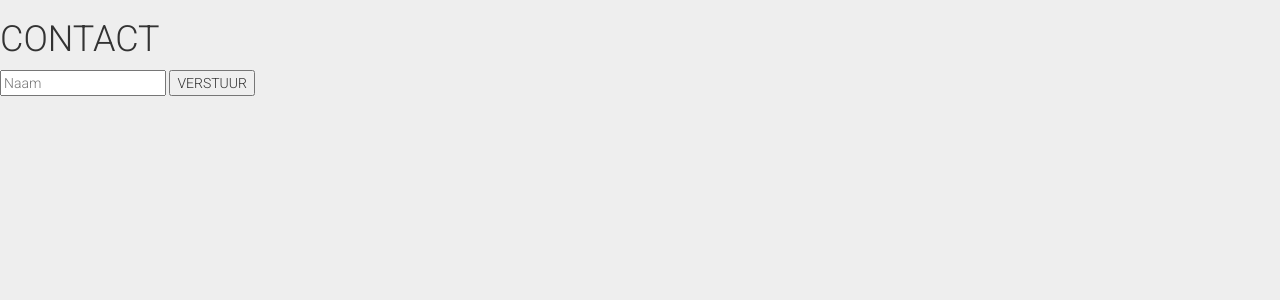
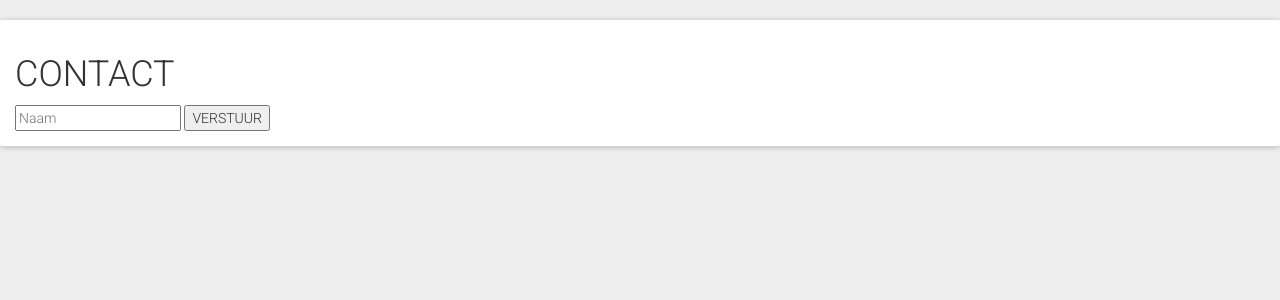
Before and after one commit to jeroen1322/VideoVerhuurProject-4AM2A, a PHP site: template resources/views/contact.php in a window 1280 px wide. Shown: the part 60-360 px from the top of the page. Run offline with PHP 8.4, Linux system fonts and the light colour scheme; the template is opened without the code that fills it, so the values that code supplies are empty.

Commit message:
Added a Bootstrap Panel to every view.

```diff
--- a/resources/views/contact.php
+++ b/resources/views/contact.php
@@ -1,8 +1,12 @@
-<h1>CONTACT</h1>
-<form method="post">
-  <input type="text" name="naam" placeholder="Naam">
-  <input type="submit" name="submit" value="VERSTUUR">
-</form>
+<div class="panel panel-default">
+  <div class="panel-body">
+    <h1>CONTACT</h1>
+    <form method="post">
+      <input type="text" name="naam" placeholder="Naam">
+      <input type="submit" name="submit" value="VERSTUUR">
+    </form>
+  </div>
+</div>
 
 <?php
 echo($_POST['naam']);
--- a/resources/views/filmaanbod.php
+++ b/resources/views/filmaanbod.php
@@ -1 +1,5 @@
-<h1>FILMAANBOD</h1>
+<div class="panel panel-default">
+  <div class="panel-body">
+    <h1>FILMAANBOD</h1>
+  </div>
+</div>
--- a/resources/views/filmdetail.php
+++ b/resources/views/filmdetail.php
@@ -1 +1,5 @@
-<h1>FILM DETAILS</h1>
+<div class="panel panel-default">
+  <div class="panel-body">
+    <h1>FILM DETAILS</h1>
+  </div>
+</div>
--- a/resources/views/filmtoevoegen.php
+++ b/resources/views/filmtoevoegen.php
@@ -1 +1,5 @@
-<h1>FILM TOEVOEGEN</h1>
+<div class="panel panel-default">
+  <div class="panel-body">
+    <h1>FILM TOEVOEGEN</h1>
+  </di>
+</div>
--- a/resources/views/home.php
+++ b/resources/views/home.php
@@ -1 +1,5 @@
-<h1>HOME</h1>
+<div class="panel panel-default">
+  <div class="panel-body">
+    <h1>HOME</h1>
+  </div>
+</div>
--- a/resources/views/login.php
+++ b/resources/views/login.php
@@ -1,9 +1,14 @@
+<div class="panel panel-default">
+  <div class="panel-body">
     <h1>LOGIN</h1>
     <form method="post">
       <input type="email" name="email" placeholder="Email" class="form-control">
       <input type="Wachtwoord" name="wachtwoord" placeholder="Wachtwoord" class="form-control">
       <input type="submit" name="submit" value="REGISTREER">
     </form>
+  </div>
+</div>
+
 
 <?php
 $email = $_POST['email'];
--- a/resources/views/over_ons.php
+++ b/resources/views/over_ons.php
@@ -1 +1,5 @@
-<h1>OVER ONS</h1>
+<div class="panel panel-default">
+  <div class="panel-body">
+    <h1>OVER ONS</h1>
+  </div>
+</div>
--- a/resources/views/registreer.php
+++ b/resources/views/registreer.php
@@ -1,5 +1,6 @@
+<div class="panel panel-default">
+  <div class="panel-body">
     <h1>REGISTREER</h1>
-
     <form method="post">
       <input type="text" name="naam" placeholder="Naam" class="form-control">
       <input type="text" name="adres" placeholder="Adres" class="form-control">
@@ -11,6 +12,8 @@
 
       <input type="submit" name="submit" value="REGISTREER">
     </form>
+  </div>
+</div>
 
 <?php
 
```
Lines whose indentation alone changed are shown as unchanged.
